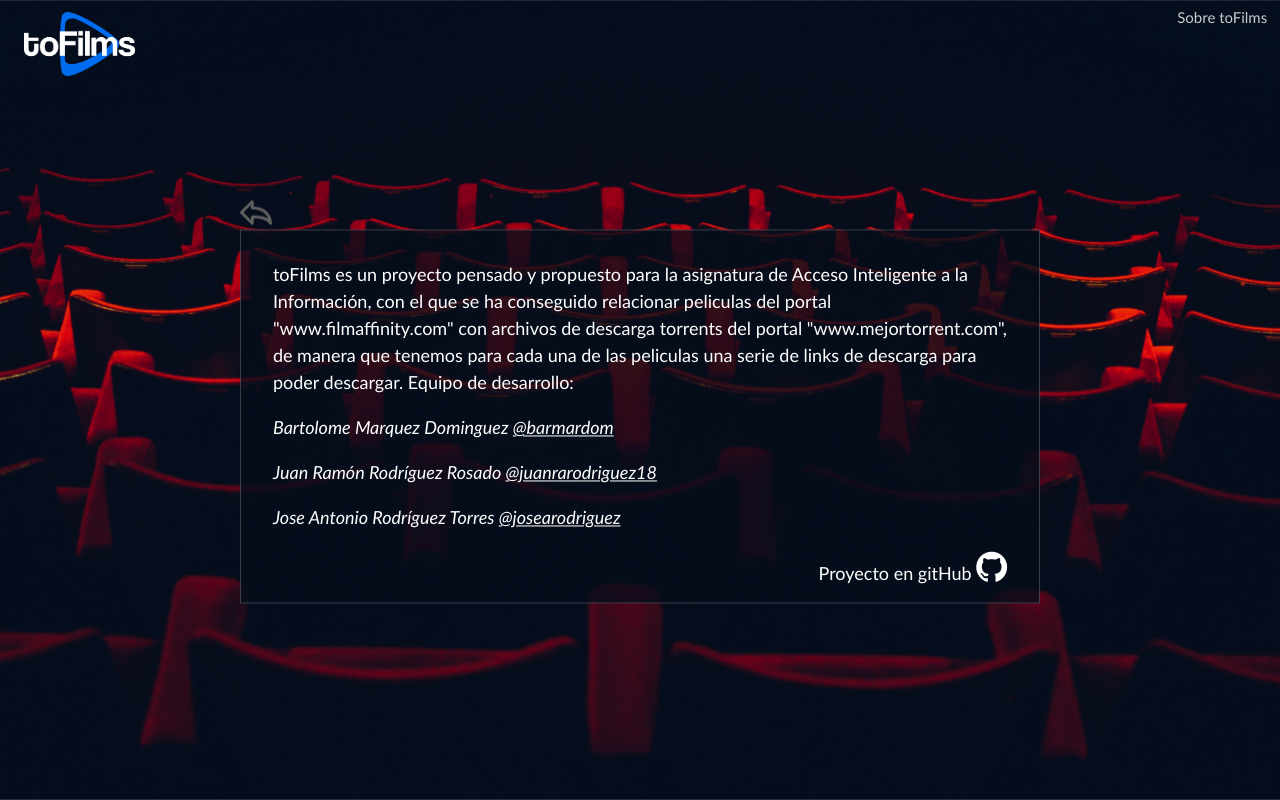
After one commit to AII-G2/ToFilms, a Django app: page /toFilms in a window 1280 px wide. The commit adds this page. Run offline with Django 3.2, Linux system fonts and the light colour scheme.

Commit message:
Añadida página sobre toFilms

```diff
--- a/ToFilms/ToFilms/urls.py
+++ b/ToFilms/ToFilms/urls.py
@@ -24,4 +24,5 @@ urlpatterns = [
     url(r'^peliculas/(?P<pt>\d+)&(?P<pk>\d+)/', views.mostrar_peliculas),
     url(r'^info', views.item_page),
     url(r'^info/(?P<pk>\d+)$', views.item_page),
+    url(r'^toFilms', views.about_toFilms),
 ]
--- a/ToFilms/aplication/static/css/mystyle.css
+++ b/ToFilms/aplication/static/css/mystyle.css
@@ -98,3 +98,44 @@ box-shadow: 0 1px 0 rgba(255, 255, 255, 0.5) inset;
 .toFilmsInfo:hover {
     color: #fff;
 }
+
+.tbl-content-about{
+  height: auto; /*height:500px;*/
+    width: 800px;
+  overflow-x:auto;
+  margin-top: 0px;
+  border: 1px solid rgba(255,255,255,0.2);
+    background-color: rgba(6,13,27,0.8);
+    color: white;
+
+    font-size: 18px;
+}
+
+.tbl-content-about p{
+  font-style: italic;
+}
+
+.tbl-content-about span{
+  float: right;
+    margin-bottom: 2%;
+}
+
+.tbl-content-into{
+    padding: 4%;
+}
+
+.back{
+  filter: grayscale(100%);
+
+-webkit-filter: grayscale(100%);
+
+transition:filter 0.2s;
+
+-webkit-transition:-webkit-filter 1s;
+}
+
+.back:hover {
+   filter: grayscale(0);
+
+-webkit-filter: grayscale(0);
+}
--- a/ToFilms/aplication/views.py
+++ b/ToFilms/aplication/views.py
@@ -28,7 +28,8 @@ def principal(request):
             return render_to_response('peliculas.html', {'peliculas': cxt, 'message': message, 'tituloDePelicula': tituloDePelicula})
     else:
         formulario = PeliculaForm()
-        return render(request, 'principal.html', {'formulario': formulario})
+        numPeliculas = Pelicula.objects.all().count()
+        return render(request, 'principal.html', {'formulario': formulario, 'numPeliculas': numPeliculas})
 
 
 def Paginate(request, queryset, pages):
@@ -108,3 +109,12 @@ def item_page(request):
         pelicula = None
 
     return render(request, 'item_page.html', {'pelicula': pelicula, 'torrents': torrents})
+
+def about_toFilms(request):
+    message= 'toFilms es un proyecto pensado y propuesto para la asignatura de Acceso Inteligente a la Información, ' \
+             'con el que se ha conseguido relacionar peliculas del portal "www.filmaffinity.com" con archivos de descarga torrents ' \
+             'del portal "www.mejortorrent.com", de manera que tenemos para cada una de las peliculas una serie de links de descarga' \
+             ' para poder descargar. Equipo de desarrollo:' \
+
+
+    return render(request, 'about.html', {'message': message})
--- /dev/null
+++ b/ToFilms/templates/about.html
@@ -0,0 +1,37 @@
+{% extends 'basePrincipal.html' %}
+
+
+{% block cuerpo %}
+
+   <div class="w3-display-middle">
+   <a href="/"><img class="back" ass="back" src="/static/images/reply-back.png"></a>
+
+      <div class="tbl-content-about">
+        <div class="tbl-content-into">{{ message }}
+
+
+
+        <p>Bartolome Marquez Dominguez <a target="_blank" href="https://github.com/barmardom">@barmardom</a></p>
+        <p>Juan Ramón Rodríguez Rosado <a target="_blank" href="https://github.com/juanrarodriguez18">@juanrarodriguez18</a></p>
+        <p>Jose Antonio Rodríguez Torres <a target="_blank" href="https://github.com/josearodriguez">@josearodriguez</a></p>
+
+        <span>Proyecto en gitHub <a target="_blank" href="https://github.com/AII-G2/ToFilms"><i class="fa fa-github fa-2x" aria-hidden="true"></i></a></span>
+
+
+        </div>
+
+
+
+
+
+
+
+
+
+  </div>
+
+
+
+   </div>
+
+{% endblock %}
--- a/ToFilms/templates/basePrincipal.html
+++ b/ToFilms/templates/basePrincipal.html
@@ -22,7 +22,7 @@
 </div>
 
 <div class="w3-display-topleft w3-padding-large w3-xlarge">
-    <img style="width: 18%" src="static/images/logoBlanco.png">
+    <a title="Principal" href="/"><img style="width: 18%" src="static/images/logoBlanco.png"></a>
 </div>
 <a href="/toFilms"><div class="w3-display-topright toFilmsInfo">Sobre toFilms</div></a>
 </body>
--- a/ToFilms/templates/peliculas.html
+++ b/ToFilms/templates/peliculas.html
@@ -60,7 +60,7 @@
             <span>Página {{peliculas.paginator.page}} de {{peliculas.paginator.pages}}</span>
               {% if peliculas.paginator.has_next %}
                   <a href="/peliculas/?film={{tituloDePelicula}}&page={{ peliculas.paginator.next_page }}"><img src="/static/images/derecha.png"></a>
-                 <a href="/peliculas/?film={{tituloDePelicula}}&page={{ peliculas.paginator.pages }}">Ultima</a>
+                 <a href="/peliculas/?film={{tituloDePelicula}}&page={{ peliculas.paginator.pages }}">Última</a>
 
               {% endif %}
 
--- a/ToFilms/templates/principal.html
+++ b/ToFilms/templates/principal.html
@@ -20,7 +20,7 @@
       </div>
 
       <hr class="w3-border-grey" style="margin:auto;width:40%">
-      <p class="w3-large w3-center">8524 peliculas disponibles</p>
+      <p class="w3-large w3-center">{{numPeliculas}} peliculas disponibles</p>
    </div>
 
 {% endblock %}
```
Also changed, not shown: ToFilms/aplication/static/css/listado.css (+17 -0 lines), ToFilms/aplication/static/images/reply-back.png (added).
